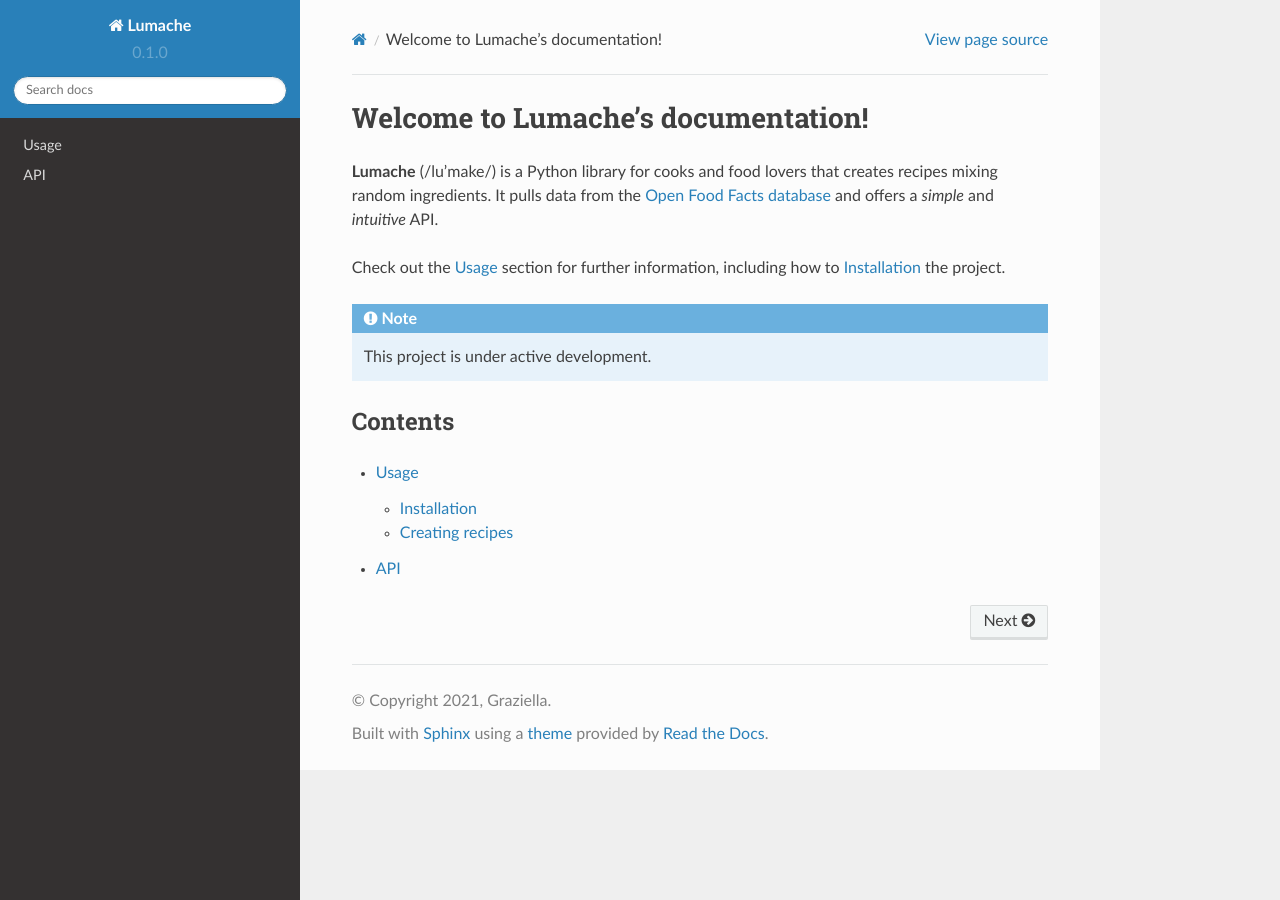
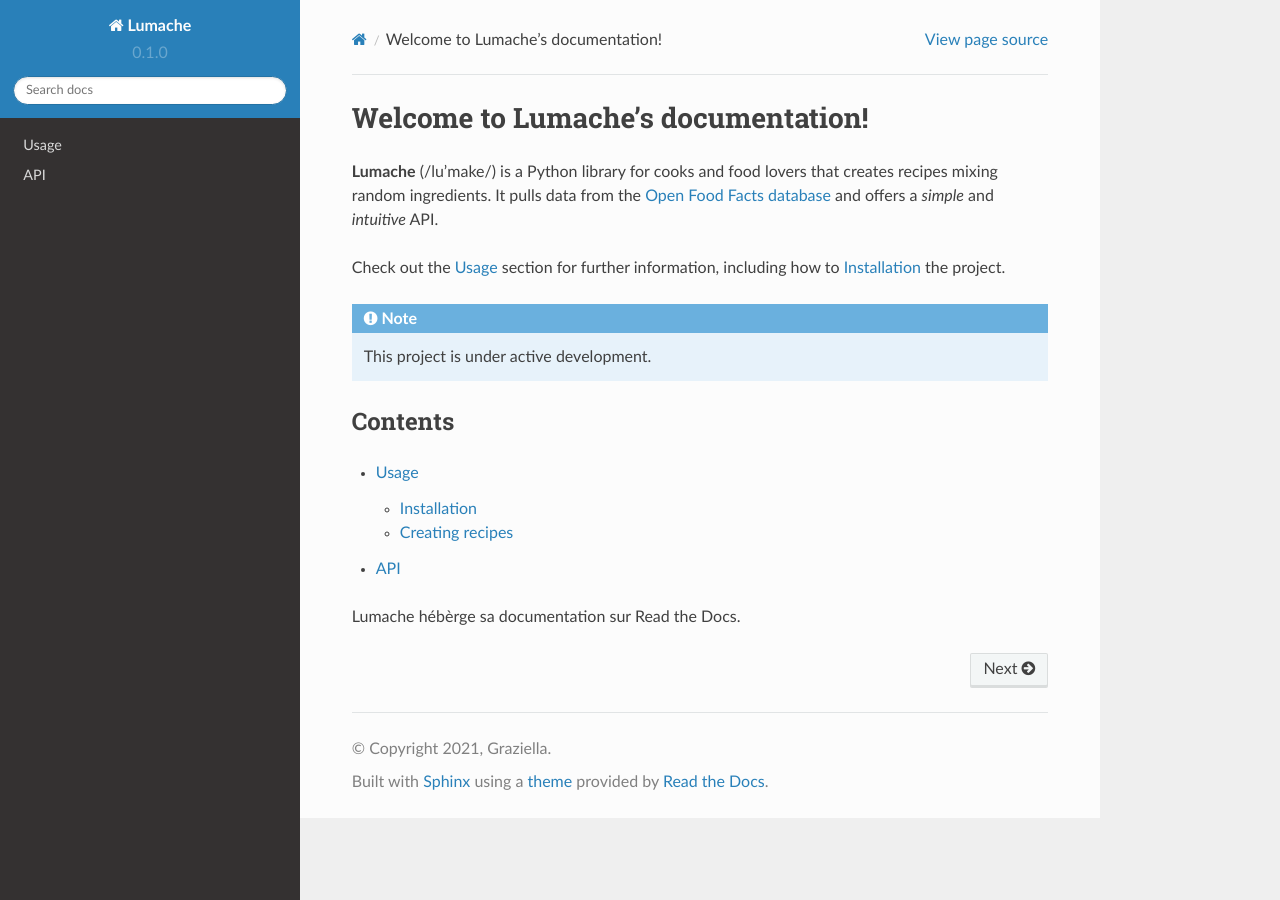
Before and after one commit to gcadorel2733/rdt-tutorial, a Sphinx documentation site: the page built from docs/source/index.rst, in a window 1280 px wide. Built offline with Sphinx 7.4.7 and the Read the Docs theme 2.0.0, drawn with Linux system fonts in a browser that asks for light colours.

Commit message:
Hébergement

```diff
--- a/docs/source/index.rst
+++ b/docs/source/index.rst
@@ -20,3 +20,4 @@ Contents
 
    usage
    api
+Lumache hébèrge sa documentation sur Read the Docs.
```
